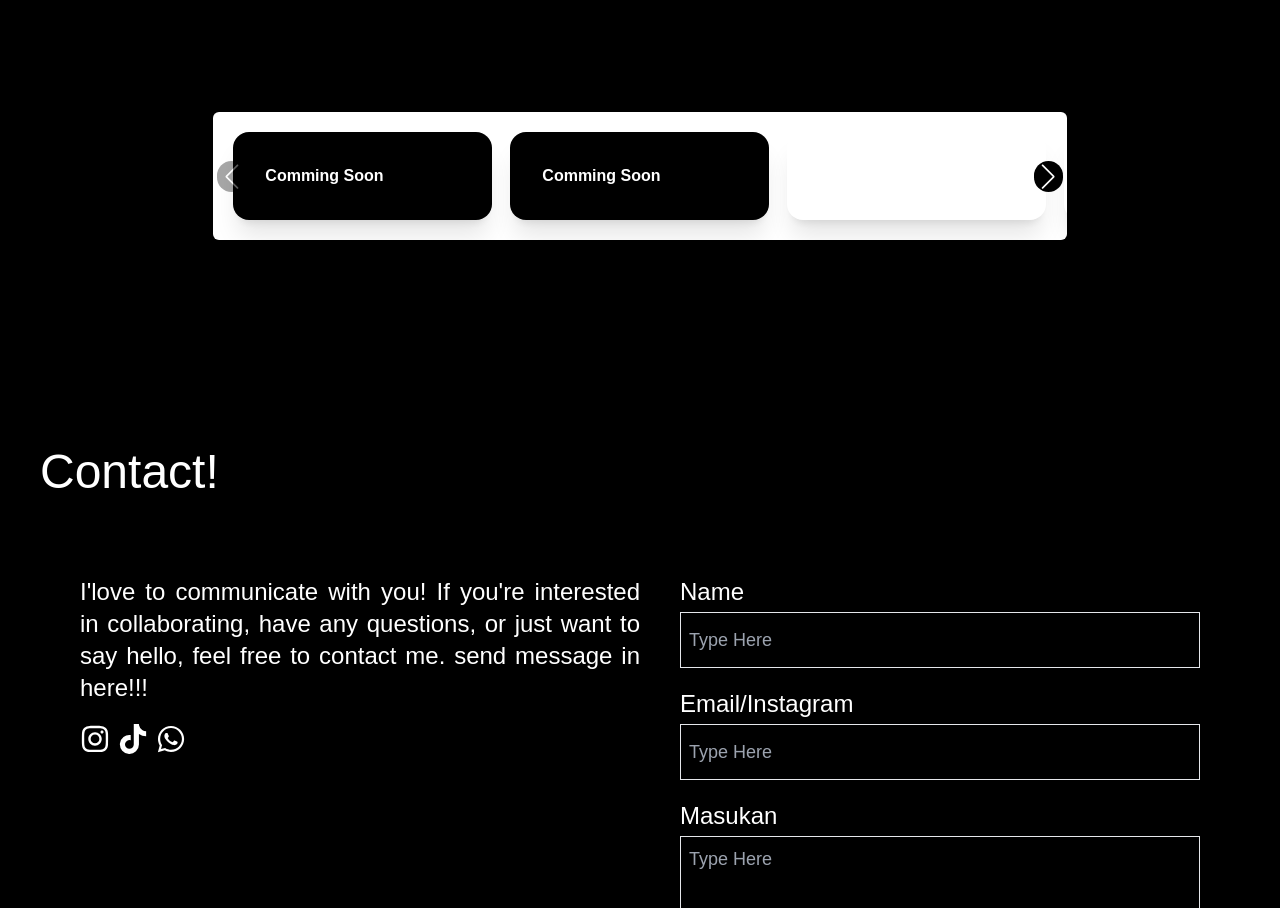
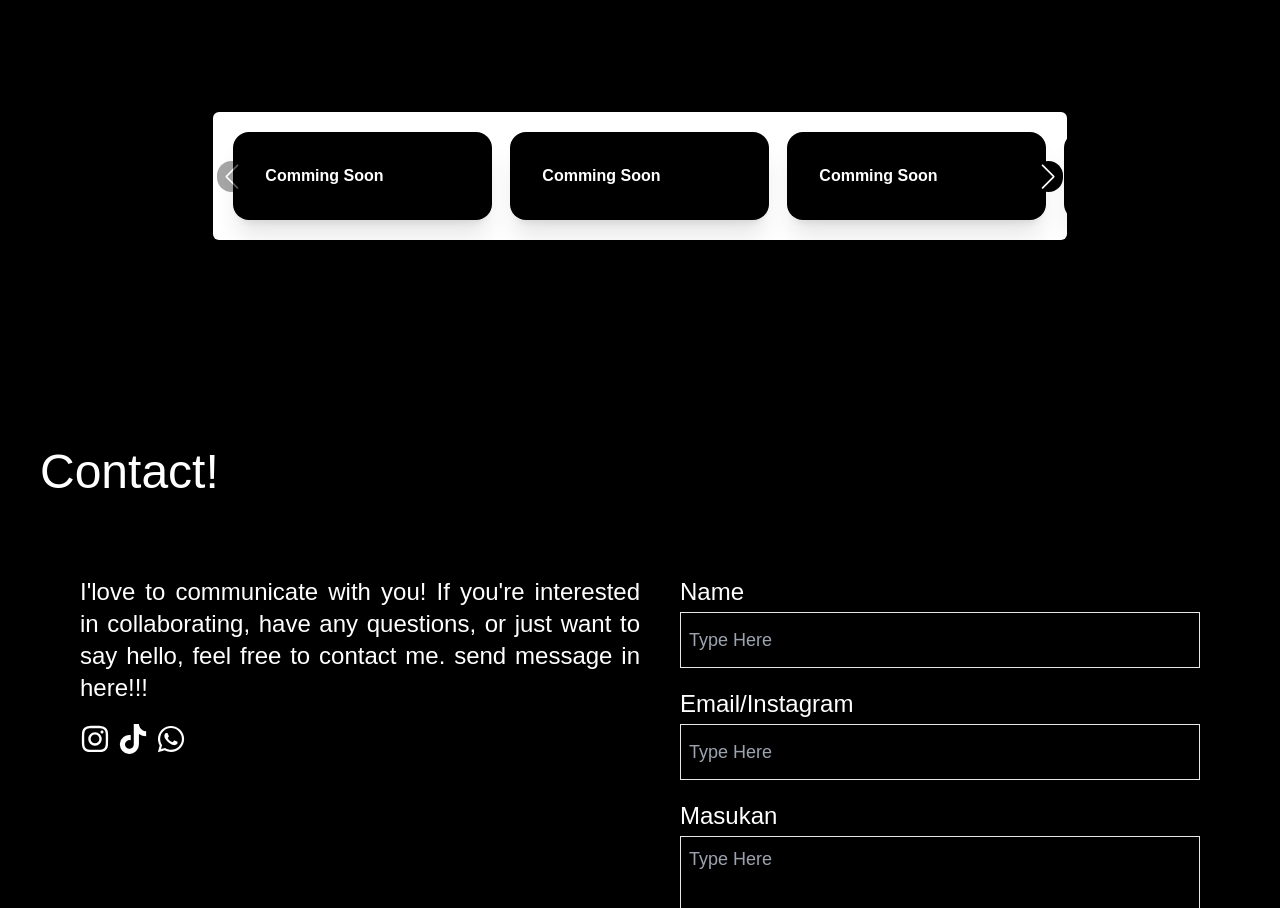
Before and after one commit to PILIPSCODE/PortFolioWebNew, a Next.js app: page / in a window 1280 px wide. Shown: the part 2980-3888 px from the top of the page. Built offline with nearby package versions, Linux system fonts and the light colour scheme; no server answers; the database is empty; a web font is replaced by a local one.

Commit message:
Add Google Analytics

```diff
--- a/app/layout.tsx
+++ b/app/layout.tsx
@@ -3,6 +3,7 @@ import { Inter } from "next/font/google";
 import "./globals.css";
 import Sleep from "@/components/Sleep";
 import ToasterContext from "./context/ToasterContext";
+import Script from "next/script";
 import AuthContext from "./context/AuthContext";
 
 
@@ -23,10 +24,20 @@ export default function RootLayout({
       <AuthContext>
 
       <body className={inter.className}>
+      <Script id="gtm-script" strategy="afterInteractive" src="https://www.googletagmanager.com/gtag/js?id=G-SGEXKNFEMS"/>
+        <Script id="gtm-script2">
+          {`
+           window.dataLayer = window.dataLayer || [];
+           function gtag(){dataLayer.push(arguments);}
+           gtag('js', new Date());
+           gtag('config', 'G-SGEXKNFEMS');
+          `}
+        </Script>
 
         {children}
         <Sleep />
         <ToasterContext/>
+
       </body>
       </AuthContext>
 
--- a/components/Service/Carausel.tsx
+++ b/components/Service/Carausel.tsx
@@ -58,7 +58,7 @@ export default function Carausel() {
                     </div>
                 </SwiperSlide>
                 <SwiperSlide>
-                    <div className="card  bg-base-100 shadow-xl ">
+                    <div className="card  bg-black shadow-xl ">
                         <div className="card-body text-sm">
                             <h2 className="card-title justify-between text-base">
                                 <div className='gap-2 flex items-center'>
@@ -70,7 +70,7 @@ export default function Carausel() {
                     </div>
                 </SwiperSlide>
                 <SwiperSlide>
-                    <div className="card  bg-base-100 shadow-xl ">
+                    <div className="card  bg-black shadow-xl ">
                         <div className="card-body text-sm">
                             <h2 className="card-title justify-between text-base">
                                 <div className='gap-2 flex items-center'>
@@ -82,7 +82,6 @@ export default function Carausel() {
                     </div>
                 </SwiperSlide>
 
-
             </Swiper>
         </>
     );
```
